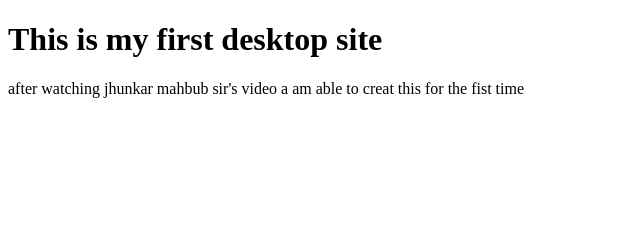
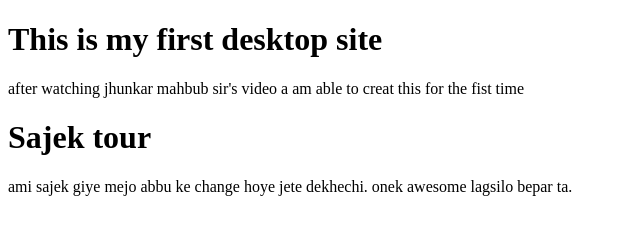
Before and after one commit to aslambro1882/my-first-desktop-website, a plain HTML site: page index.html in a window 1280 px wide. Shown: the whole page, without its empty margins (0-640 px from the left). Drawn offline with Linux system fonts and the light colour scheme.

Commit message:
little changed

```diff
--- a/index.html
+++ b/index.html
@@ -9,5 +9,9 @@
 <body>
     <h1>This is my first desktop site</h1>
     <p>after watching jhunkar mahbub sir's video a am able to creat this for the fist time</p>
+    <div>
+        <h1>Sajek tour</h1>
+        <p>ami sajek giye <span id="ali">mejo abbu</span> ke change hoye jete dekhechi. onek awesome lagsilo bepar ta.</p>
+    </div>
 </body>
 </html>
```
